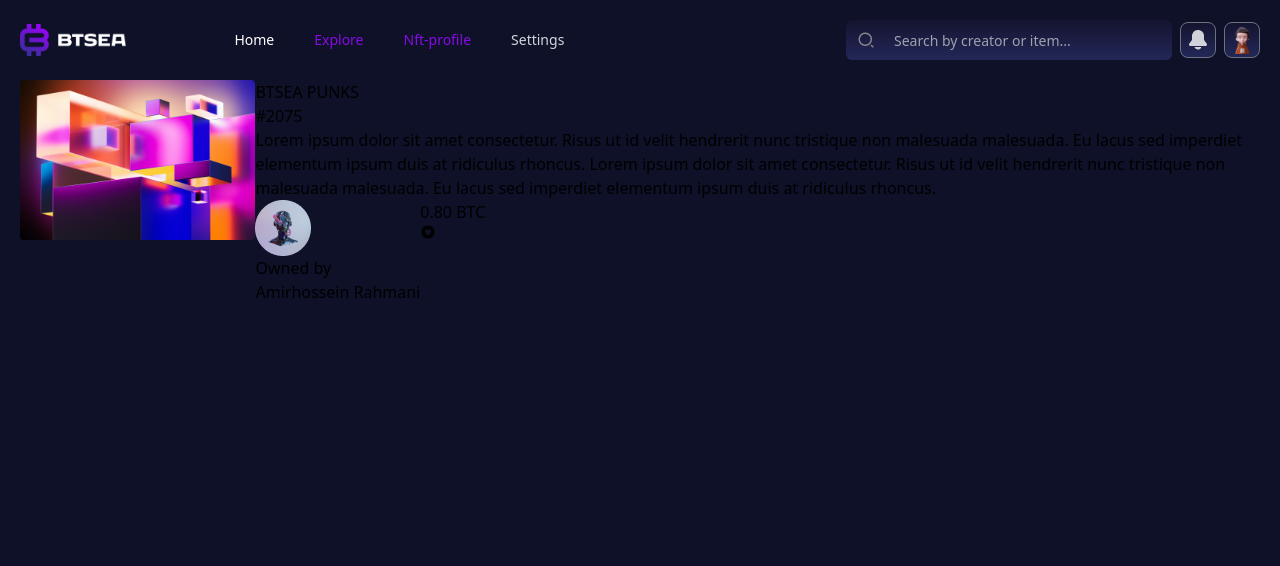
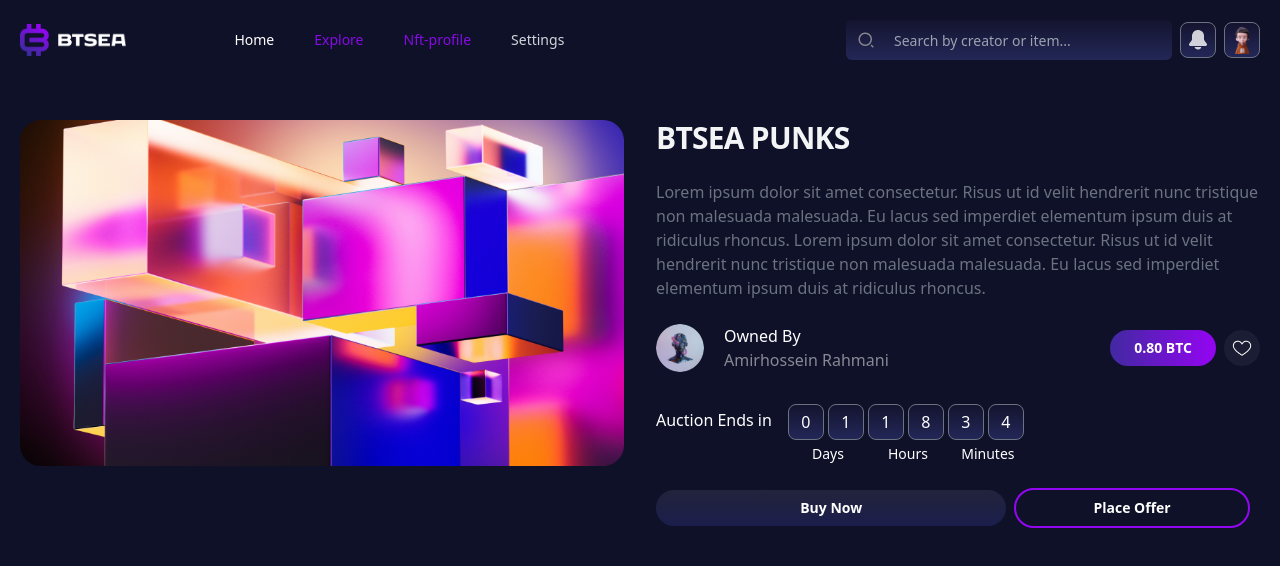
Before and after one commit to Darco786/bitsea-dashboard, a React (Create React App) app: page /nft-profile in a window 1280 px wide. Shown: the top 566 px of the page. Built offline with nearby package versions, Linux system fonts and the light colour scheme.

Commit message:
nft profile page created

```diff
--- a/package.json
+++ b/package.json
@@ -3,6 +3,7 @@
   "version": "0.1.0",
   "private": true,
   "dependencies": {
+    "@headlessui/react": "^1.7.11",
     "@heroicons/react": "^2.0.16",
     "@testing-library/jest-dom": "^5.16.5",
     "@testing-library/react": "^13.4.0",
--- a/src/components/NftProfile.js
+++ b/src/components/NftProfile.js
@@ -1,53 +1,124 @@
-import React from "react";
-import NftPro from "../assets/nft-pro.png";
-import Avatar from "../assets/avatar.png";
-import { IoHeartCircle } from "react-icons/io5";
-function NftProfile() {
+import { Tab } from "@headlessui/react";
+import img from "../assets/nft (1).png";
+import heartIcon from "../assets/icons/heart.png";
+import avatarImg from "../assets/avatar.png";
+
+export default function ProductDetails() {
   return (
-    <section>
-      <div className="container">
-        <div className="flex main-box">
-          <div className="">
-            <img src={NftPro} alt="" />
-          </div>
-          <div>
-            <div>
-              {" "}
-              <h1>BTSEA PUNKS</h1>
-              <p>#2075</p>
-            </div>
+    <main className="mx-auto max-w-7xl  bg-opacity-60 mb-8">
+      <div className="mx-auto max-w-2xl lg:max-w-none pt-10">
+        {/* Product */}
+        <div className="lg:grid lg:grid-cols-2 lg:items-start lg:gap-x-8">
+          {/* Image gallery */}
+          <Tab.Group as="div" className="flex flex-col-reverse">
+            {/* Image selector */}
+            <div className="mx-auto mt-6 hidden w-full max-w-2xl sm:block lg:max-w-none"></div>
 
-            <p>
+            <Tab.Panels className="aspect-w-1 aspect-h-1 w-full">
+              <Tab.Panel>
+                <img
+                  src={img}
+                  alt="s"
+                  height={"2"}
+                  width={"2"}
+                  className="h-full w-full r sm:rounded-lg"
+                />
+              </Tab.Panel>
+            </Tab.Panels>
+          </Tab.Group>
+
+          {/* Product info */}
+          <div className="mt-10 px-4 sm:mt-16 sm:px-0 lg:mt-0">
+            <h1 className="text-3xl font-bold tracking-tight text-gray-100">
+              BTSEA PUNKS
+            </h1>
+
+            <div className="mt-6">
+              <div className="space-y-6 text-base text-gray-500">
                 Lorem ipsum dolor sit amet consectetur. Risus ut id velit
                 hendrerit nunc tristique non malesuada malesuada. Eu lacus sed
                 imperdiet elementum ipsum duis at ridiculus rhoncus. Lorem ipsum
                 dolor sit amet consectetur. Risus ut id velit hendrerit nunc
                 tristique non malesuada malesuada. Eu lacus sed imperdiet
-              elementum ipsum duis at ridiculus rhoncus.{" "}
-            </p>
-
-            <div>
-              <div className="flex">
-                <div>
-                  <img src={Avatar} alt="" />
-                  <div>
-                    <p>Owned by</p>
-                    <span>Amirhossein Rahmani</span>
+                elementum ipsum duis at ridiculus rhoncus.
               </div>
             </div>
-                <div>
-                  <a href="/">0.80 BTC</a>
-                  <span>
-                    <IoHeartCircle />
-                  </span>
+
+            <div className="mt-6 flex items-center">
+              <img src={avatarImg} className="h-12 w-12 rounded-full" />
+              <div className="flex-grow flex flex-col justify-center ml-5">
+                <p className="font-medium text-white">Owned By</p>
+                <p className="text-white font-base opacity-50">
+                  Amirhossein Rahmani
+                </p>
+              </div>
+              <div className="flex items-center">
+                <button
+                  className={`whitespace-nowrap rounded-full cursor-pointer  flex py-2 px-6 bg-gradient-to-r  to-[#9504F3] from-[#4129A1] text-sm text-white font-bold hover:text-gray-100`}
+                >
+                  0.80 BTC
+                </button>
+                <div className="ml-2 h-9 w-9 p-2 flex justify-center items-center rounded-full bg-[#ffffff0d] cursor-pointer">
+                  <img src={heartIcon} />
                 </div>
               </div>
             </div>
+            <div className="mt-8 flex items-start">
+              <p className="mt-1 text-white mr-4">Auction Ends in</p>{" "}
+              <div className="flex">
+                <div className="flex flex-col items-center">
+                  <div>
+                    <button className="h-9 w-9 bg-gradient-to-b text-white font-medium mr-1 from-[#14142F] to-[#232757] rounded-lg border border-gray-500">
+                      0
+                    </button>
+                    <button className="h-9 w-9 bg-gradient-to-b text-white font-medium mr-1 from-[#14142F] to-[#232757] rounded-lg border border-gray-500">
+                      1
+                    </button>
+                  </div>
+                  <p className="text-white text-sm mt-1">Days</p>
+                </div>
+                <div className="flex flex-col items-center">
+                  <div>
+                    <button className="h-9 w-9 bg-gradient-to-b text-white font-medium mr-1 from-[#14142F] to-[#232757] rounded-lg border border-gray-500">
+                      1
+                    </button>
+                    <button className="h-9 w-9 bg-gradient-to-b text-white font-medium mr-1 from-[#14142F] to-[#232757] rounded-lg border border-gray-500">
+                      8
+                    </button>
+                  </div>
+                  <p className="text-white text-sm mt-1">Hours</p>
+                </div>
+                <div className="flex flex-col items-center">
+                  <div>
+                    <button className="h-9 w-9 bg-gradient-to-b text-white font-medium mr-1 from-[#14142F] to-[#232757] rounded-lg border border-gray-500">
+                      3
+                    </button>
+                    <button className="h-9 w-9 bg-gradient-to-b text-white font-medium mr-1 from-[#14142F] to-[#232757] rounded-lg border border-gray-500">
+                      4
+                    </button>
+                  </div>
+                  <p className="text-white text-sm mt-1">Minutes</p>
                 </div>
               </div>
             </div>
-    </section>
+            <div className="mt-6 space-x-2">
+              <button
+                className={`whitespace-nowrap rounded-full cursor-pointer w-[58%]  py-2 px-6 bg-gradient-to-t  to-[#22233B] from-[#1B1E4C] text-sm text-white font-bold hover:text-gray-100`}
+              >
+                Buy Now
+              </button>
+              <button
+                className={`whitespace-nowrap rounded-full cursor-pointer w-[39%] py-2 px-6 bg-transparent border-2 border-[#9307F0] text-sm text-white font-bold hover:text-gray-100`}
+              >
+                Place Offer
+              </button>
+            </div>
+            <div className="w-full">{/* <DetailsTab /> */}</div>
+          </div>
+        </div>
+      </div>
+
+      {/* </div> */}
+    </main>
   );
 }
-
-export default NftProfile;
```
Also changed, not shown: 1 other file (tests, documents, lock files or other folders). Lines whose indentation alone changed are shown as unchanged.
